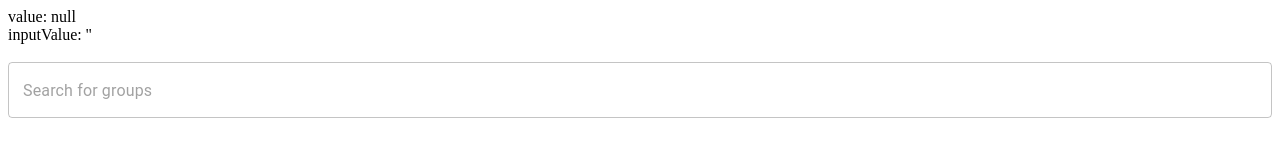
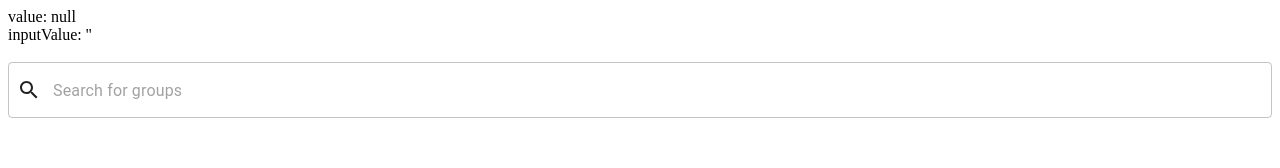
Before and after one commit to anuragraina/mini-flickr, a React (Create React App) app: page /groups in a window 1280 px wide. Shown: the top 168 px of the page. Built offline with nearby package versions, Linux system fonts and the light colour scheme; no server answers; what flickr-sdk would draw is missing.

Commit message:
Style Searchbar

```diff
--- a/package.json
+++ b/package.json
@@ -4,6 +4,7 @@
   "private": true,
   "dependencies": {
     "@material-ui/core": "^4.11.2",
+    "@material-ui/icons": "^4.11.2",
     "@material-ui/lab": "^4.0.0-alpha.57",
     "@testing-library/jest-dom": "^5.11.6",
     "@testing-library/react": "^11.2.2",
--- a/src/views/groups/index.jsx
+++ b/src/views/groups/index.jsx
@@ -5,16 +5,22 @@ import { throttle } from 'lodash';
 //importing Material UI components
 import TextField from '@material-ui/core/TextField';
 import Autocomplete from '@material-ui/lab/Autocomplete';
+import InputAdornment from '@material-ui/core/InputAdornment';
+import SearchIcon from '@material-ui/icons/Search';
+
+import useStyles from './styles';
 
 //Creates a new Flickr REST API client
 //for more details see https://www.npmjs.com/package/flickr-sdk#new-flickrauth
 const flickr = new Flickr(process.env.REACT_APP_FLICKR_API_KEY);
 
 export default function Groups() {
+	const classes = useStyles();
 	const [value, setValue] = useState(null);
 	const [inputValue, setInputValue] = useState('');
 	const [options, setOptions] = useState([]);
 
+	//function to prevent making unnecessary calls when the user is typing a query in the search box
 	const throttleFunction = useMemo(
 		() =>
 			throttle(async newInputValue => {
@@ -22,10 +28,10 @@ export default function Groups() {
 					text: newInputValue,
 					per_page: 10,
 				});
+
 				const groupNames = response.body.groups.group.map(item => item.name);
-
 				setOptions(groupNames);
-			}, 1000),
+			}, 500),
 		[]
 	);
 
@@ -57,8 +63,37 @@ export default function Groups() {
 				id='search '
 				options={options}
 				renderInput={params => (
-					<TextField {...params} variant='outlined' placeholder='Search for groups' />
+					<TextField
+						{...params}
+						variant='outlined'
+						placeholder='Search for groups'
+						InputProps={{
+							...params.InputProps,
+							startAdornment: (
+								<>
+									<InputAdornment position='start'>
+										<SearchIcon />
+									</InputAdornment>
+									{params.InputProps.startAdornment}
+								</>
+							),
+						}}
+					/>
 				)}
+				renderOption={option => {
+					return (
+						<>
+							<section className={classes.optionIcon}>
+								<SearchIcon />
+							</section>
+							{option}
+						</>
+					);
+				}}
+				classes={{
+					option: classes.options,
+					listbox: classes.listbox,
+				}}
 			/>
 		</>
 	);
--- /dev/null
+++ b/src/views/groups/styles.js
@@ -0,0 +1,15 @@
+import { makeStyles } from '@material-ui/core/styles';
+
+const useStyles = makeStyles({
+	listbox: {
+		maxHeight: 'none',
+	},
+	options: {
+		padding: '3px 9px',
+	},
+	optionIcon: {
+		paddingRight: '12px',
+	},
+});
+
+export default useStyles;
```
Also changed, not shown: 1 other file (tests, documents, lock files or other folders).
